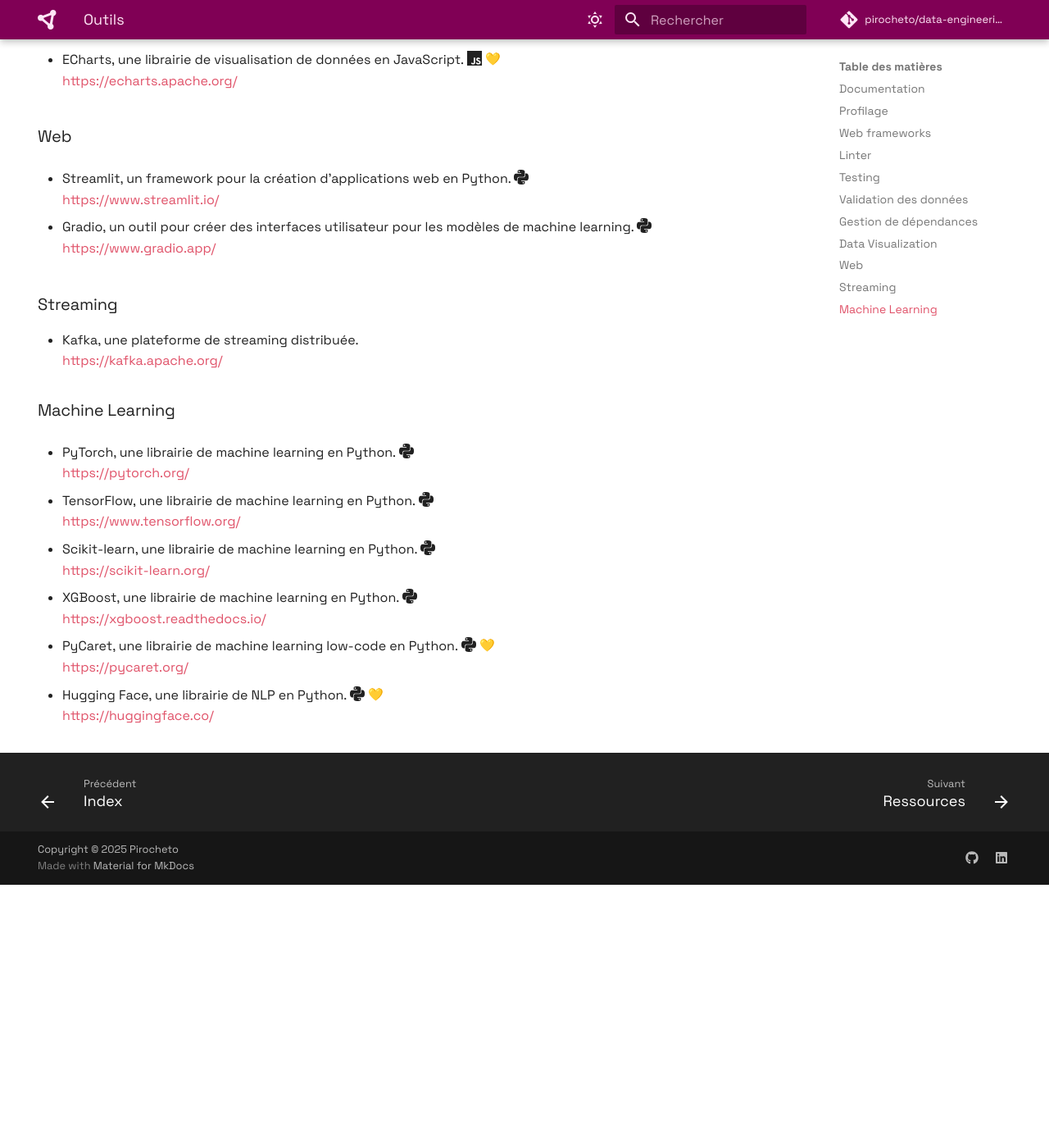
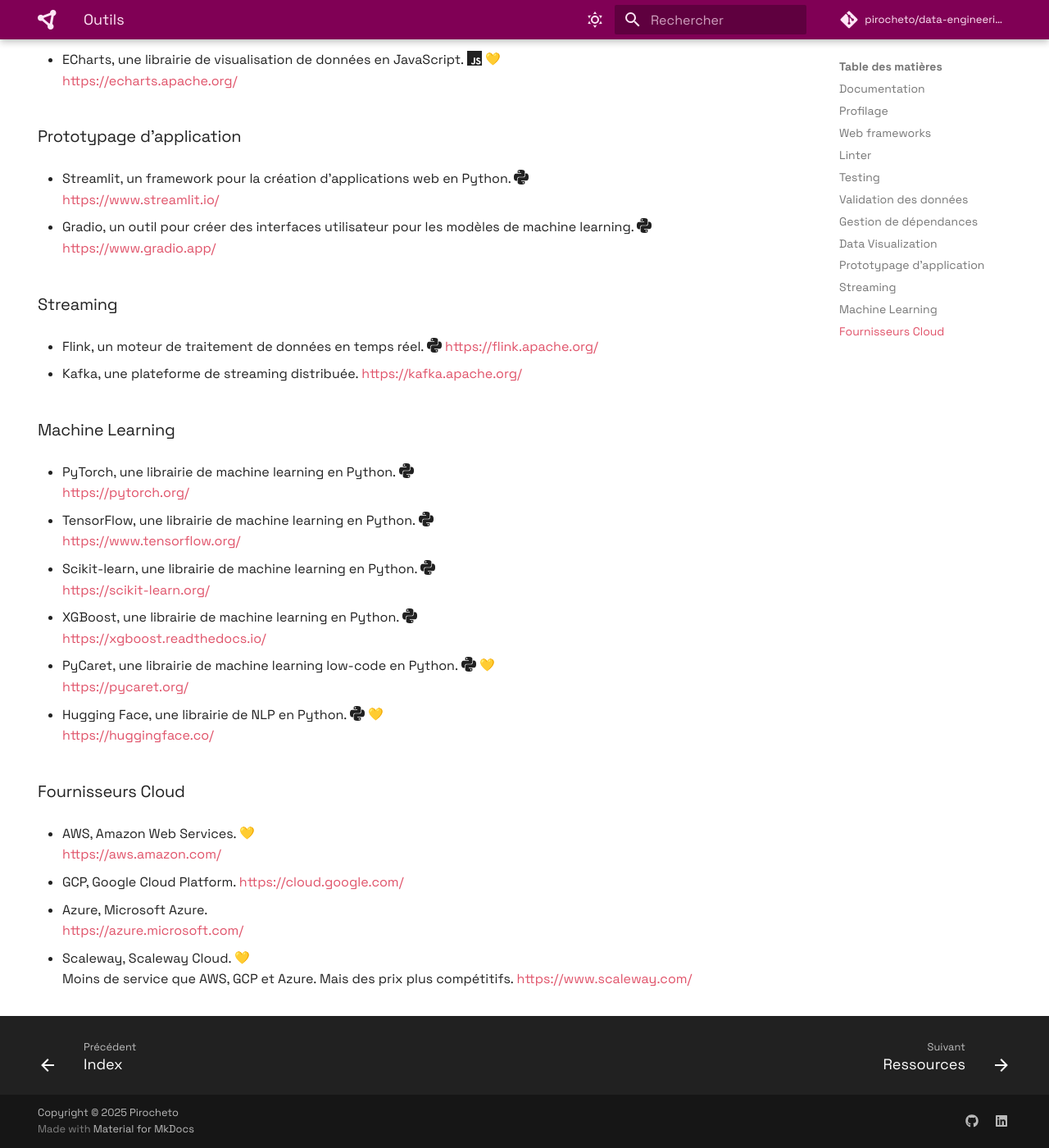
Before and after one commit to pirocheto/data-engineering-knowledge, an MkDocs documentation site: the page built from docs/tools.md, in a window 1280 px wide and 1400 px high, scrolled down 1993 px. Shown: the whole window at 82% size. Built offline with MkDocs 1.6.1 and Material for MkDocs 9.7.7, drawn with Linux system fonts in a browser that asks for light colours; emoji names are drawn with the system emoji font; plug-ins that fetch from the network failed and are left out; comment, search, counter and statistics services are not loaded; before the commit the page ends 3072 px from its top, so only the background shows below that.

Commit message:
update tools

```diff
--- a/docs/tools.md
+++ b/docs/tools.md
@@ -83,7 +83,7 @@
 - ECharts, une librairie de visualisation de données en JavaScript. :simple-javascript: :yellow_heart:
   [https://echarts.apache.org/](https://echarts.apache.org/)
 
-### Web
+### Prototypage d'application
 
 - Streamlit, un framework pour la création d'applications web en Python. :simple-python:
   [https://www.streamlit.io/](https://www.streamlit.io/)
@@ -92,6 +92,9 @@
   [https://www.gradio.app/](https://www.gradio.app/)
 
 ### Streaming
+
+- Flink, un moteur de traitement de données en temps réel. :simple-python:
+  [https://flink.apache.org/](https://flink.apache.org/)
 
 - Kafka, une plateforme de streaming distribuée.
   [https://kafka.apache.org/](https://kafka.apache.org/)
@@ -115,3 +118,18 @@
 
 - Hugging Face, une librairie de NLP en Python. :simple-python: :yellow_heart:
   [https://huggingface.co/](https://huggingface.co/)
+
+### Fournisseurs Cloud
+
+- AWS, Amazon Web Services. :yellow_heart:
+  [https://aws.amazon.com/](https://aws.amazon.com/)
+
+- GCP, Google Cloud Platform.
+  [https://cloud.google.com/](https://cloud.google.com/)
+
+- Azure, Microsoft Azure.
+  [https://azure.microsoft.com/](https://azure.microsoft.com/)
+
+- Scaleway, Scaleway Cloud. :yellow_heart:
+  Moins de service que AWS, GCP et Azure. Mais des prix plus compétitifs.
+  [https://www.scaleway.com/](https://www.scaleway.com/)
```
Also changed, not shown: docs/programming/python/installation.md (added).
